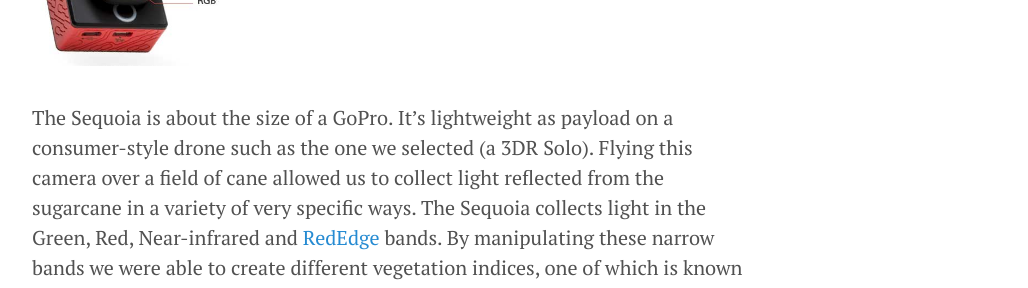
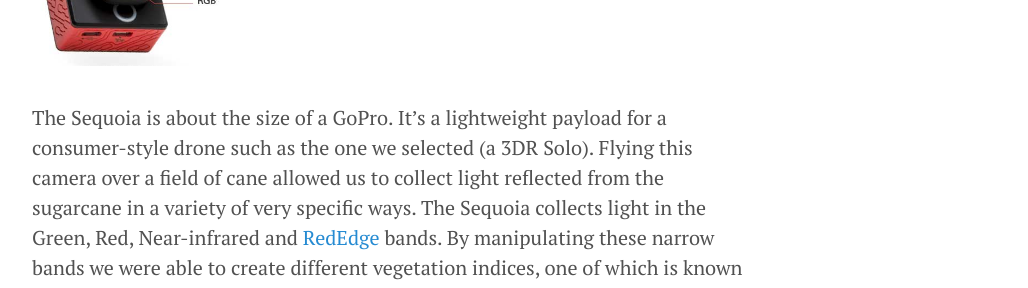
Before and after one commit to geraldmc/geraldmc.github.io, a Jekyll site: the page built from _posts/2019-04-23-predicting-yield-1.md, in a window 1280 px wide and 900 px high, scrolled down 2382 px. Shown: the part 156-444 px from the top of the window, without its empty margins (248-1276 px from the left). Built offline with Jekyll 4.4.1, drawn with Linux system fonts in a browser that asks for light colours.

```diff
--- a/_posts/2019-04-23-predicting-yield-1.md
+++ b/_posts/2019-04-23-predicting-yield-1.md
@@ -36,7 +36,7 @@ Creating a vegetation index requires getting a camera into the air and keeping i
 
 ![NGR Highlight]({{ site.url }}/assets/parrot-sequoia-camera.png){:height="225px" width="225px"}
 
-The Sequoia is about the size of a GoPro. It’s lightweight as payload on a consumer-style drone such as the one we selected (a 3DR Solo). Flying this camera over a field of cane allowed us to collect light reflected from the sugarcane in a variety of very specific ways. The Sequoia collects light in the Green, Red, Near-infrared and [RedEdge](https://en.wikipedia.org/wiki/Red_edge) bands. By manipulating these narrow bands we were able to create different vegetation indices, one of which is known as the NRG. Most are familiar with RGB images but in an NRG image the RGB colors (Red-Green-Blue) are swapped for a different set: NIR (Near-infrared), Red and the Green. Here is an example NRG image.
+The Sequoia is about the size of a GoPro. It’s a lightweight payload for a consumer-style drone such as the one we selected (a 3DR Solo). Flying this camera over a field of cane allowed us to collect light reflected from the sugarcane in a variety of very specific ways. The Sequoia collects light in the Green, Red, Near-infrared and [RedEdge](https://en.wikipedia.org/wiki/Red_edge) bands. By manipulating these narrow bands we were able to create different vegetation indices, one of which is known as the NRG. Most are familiar with RGB images but in an NRG image the RGB colors (Red-Green-Blue) are swapped for a different set: NIR (Near-infrared), Red and the Green. Here is an example NRG image.
 
 ![NGR Highlight]({{ site.url }}/assets/NGR-highlight-scale.png){:height="275px" width="425px"}
 
```
